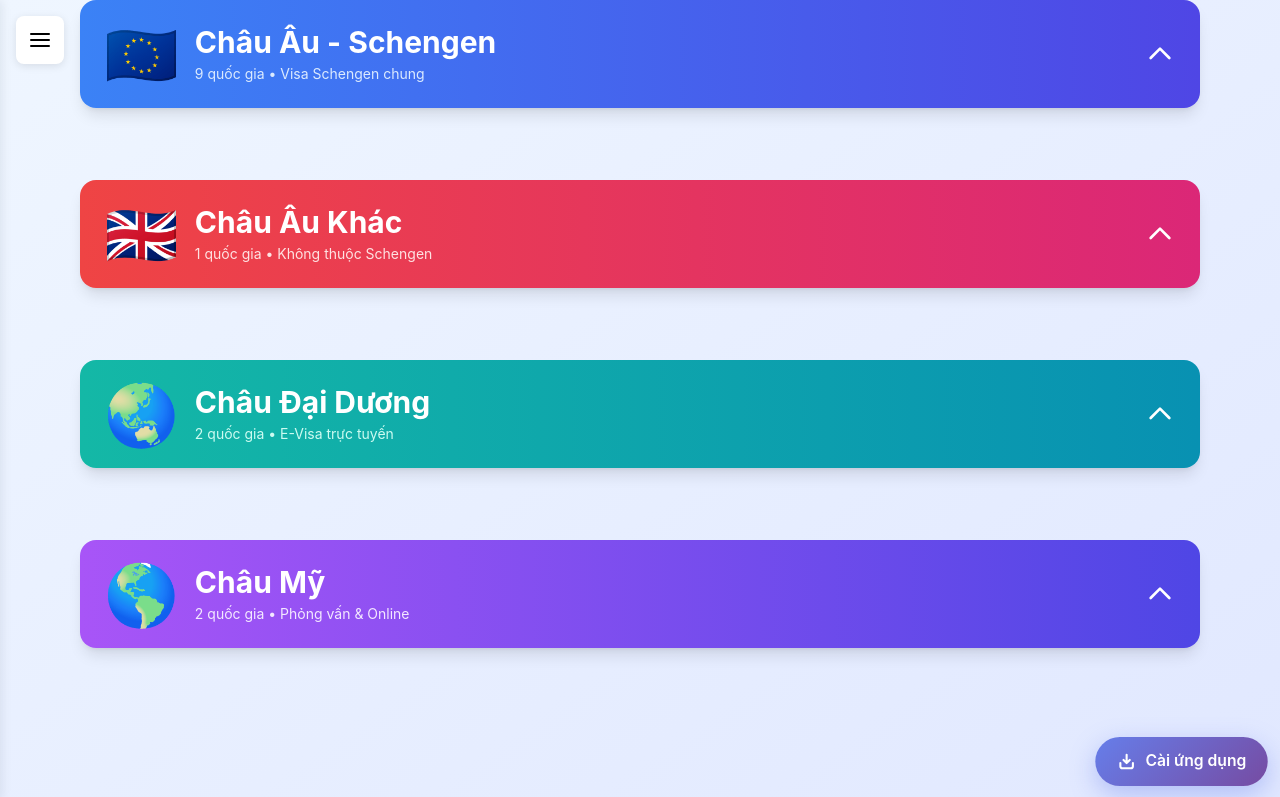
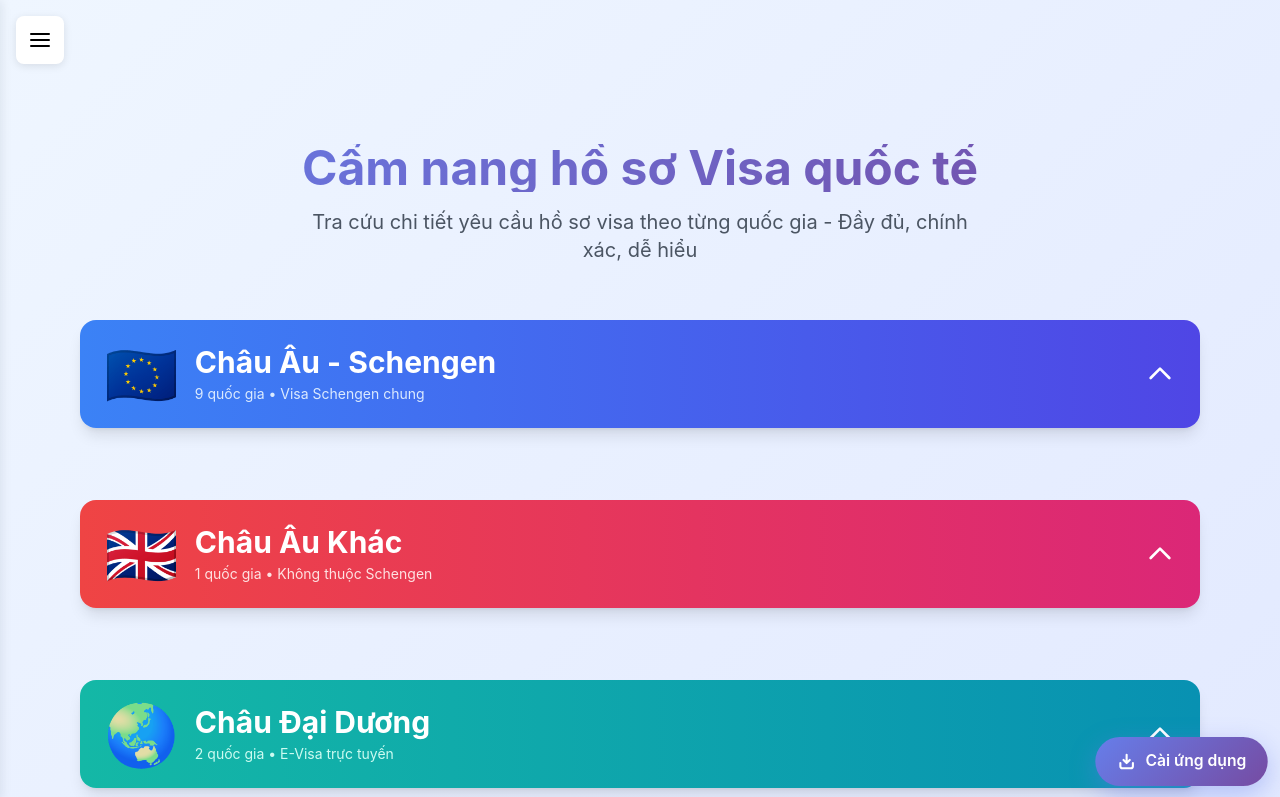
Before and after one commit to tuanthoinguyen76-ops/Nhat-CamnangVisa2.3, a plain HTML site: page index.html in a window 1280 px wide. Shown: the top 797 px of the page. Drawn offline with nearby package versions, Linux system fonts and the light colour scheme.

Commit message:
Update index.html

```diff
--- a/index.html
+++ b/index.html
@@ -345,6 +345,18 @@
   </nav>
 </aside>
 
+  <main class="content-wrap" id="contentWrap">
+    <div class="container mx-auto px-2" style="max-width: 1200px;">
+
+      <header id="home" class="text-center py-14 mt-14">
+        <h1 class="text-5xl font-bold mb-4" style="background: linear-gradient(135deg, #667eea 0%, #764ba2 100%); -webkit-background-clip: text; -webkit-text-fill-color: transparent;">
+          Cẩm nang hồ sơ Visa quốc tế
+        </h1>
+        <p class="text-xl text-gray-600 max-w-2xl mx-auto">
+          Tra cứu chi tiết yêu cầu hồ sơ visa theo từng quốc gia - Đầy đủ, chính xác, dễ hiểu
+        </p>
+      </header>
+
 <div class="max-w-6xl mx-auto pb-12 px-4">
 
   <!-- =============================================== -->
```
